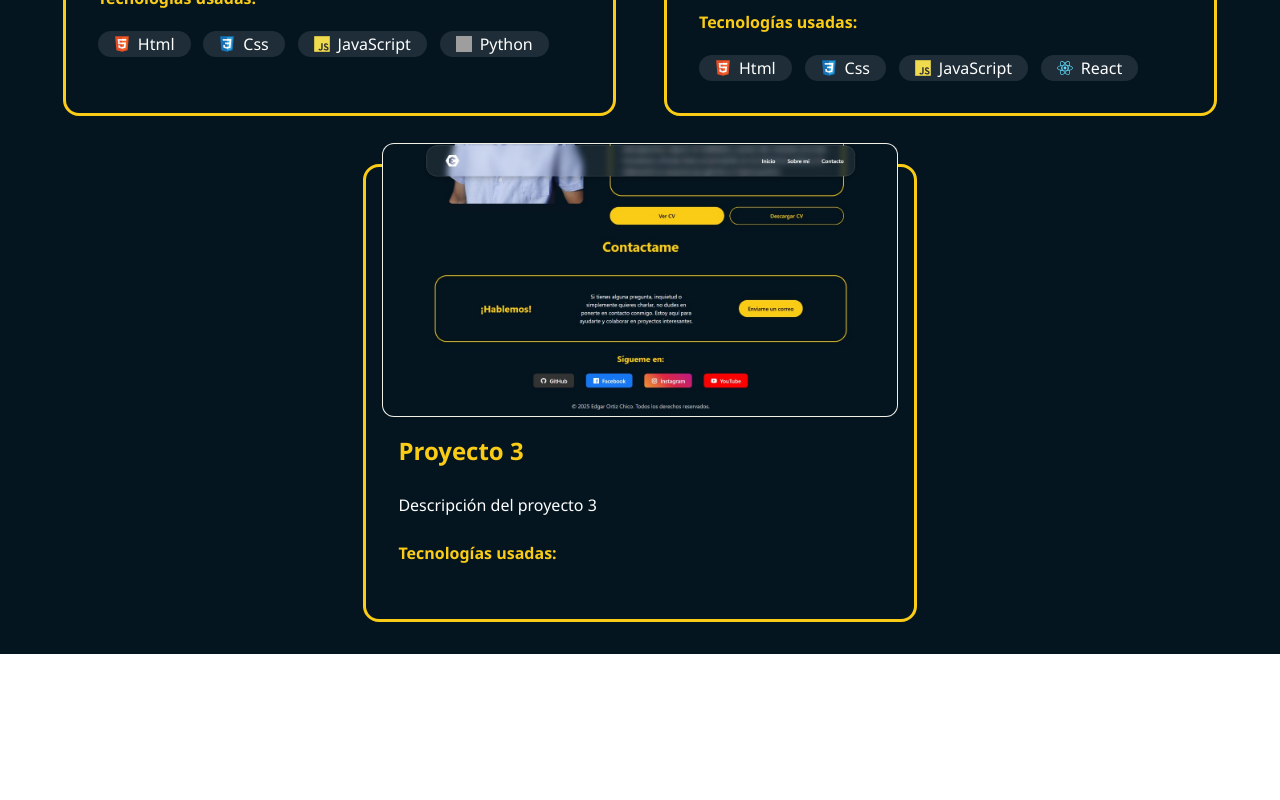
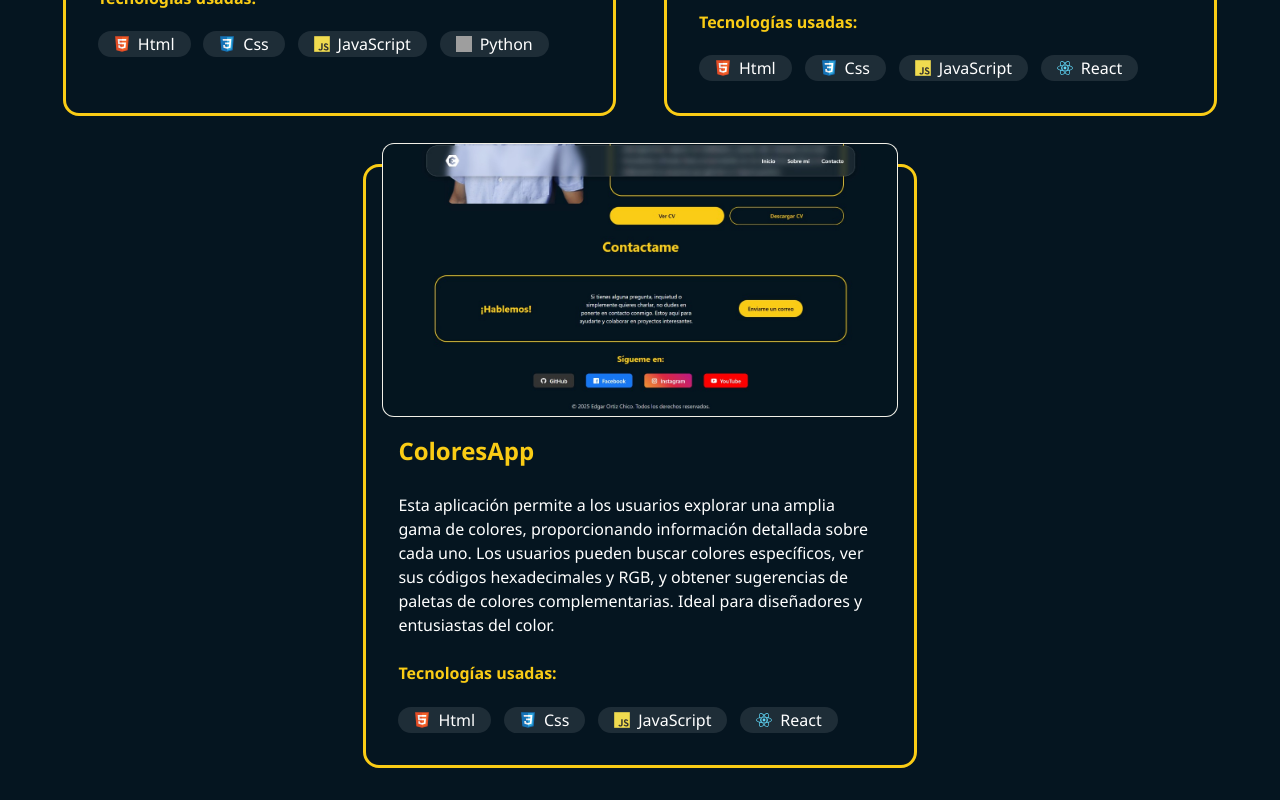
Before and after one commit to EdgarOrtiz98/EdgarOrtiz98.github.io, a React (Vite) app: page /Proyectos in a window 1280 px wide. Shown: the part 663-1463 px from the top of the page. Before the commit the page ends 1317 px from the top, so only its background shows below. Built offline with nearby package versions, Linux system fonts and the light colour scheme; grey boxes are pictures that could not be loaded.

Commit message:
feat: agregar nuevo proyecto ColoresApp con descripción y tecnologías

```diff
--- a/src/Views/Proyectos.jsx
+++ b/src/Views/Proyectos.jsx
@@ -47,9 +47,15 @@ function Proyectos() {
           ]}
         />
         <CardProyect
-          title="Proyecto 3"
-          description="Descripción del proyecto 3"
+          title="ColoresApp"
+          description="Esta aplicación permite a los usuarios explorar una amplia gama de colores, proporcionando información detallada sobre cada uno. Los usuarios pueden buscar colores específicos, ver sus códigos hexadecimales y RGB, y obtener sugerencias de paletas de colores complementarias. Ideal para diseñadores y entusiastas del color."
           imageUrl="/screenshot-contact.jpg"
+          technologies={[
+            { name: "Html", icon: html },
+            { name: "Css", icon: css },
+            { name: "JavaScript", icon: javascript },
+            { name: "React", icon: react },
+          ]}
         />
       </div>
     </>
```
